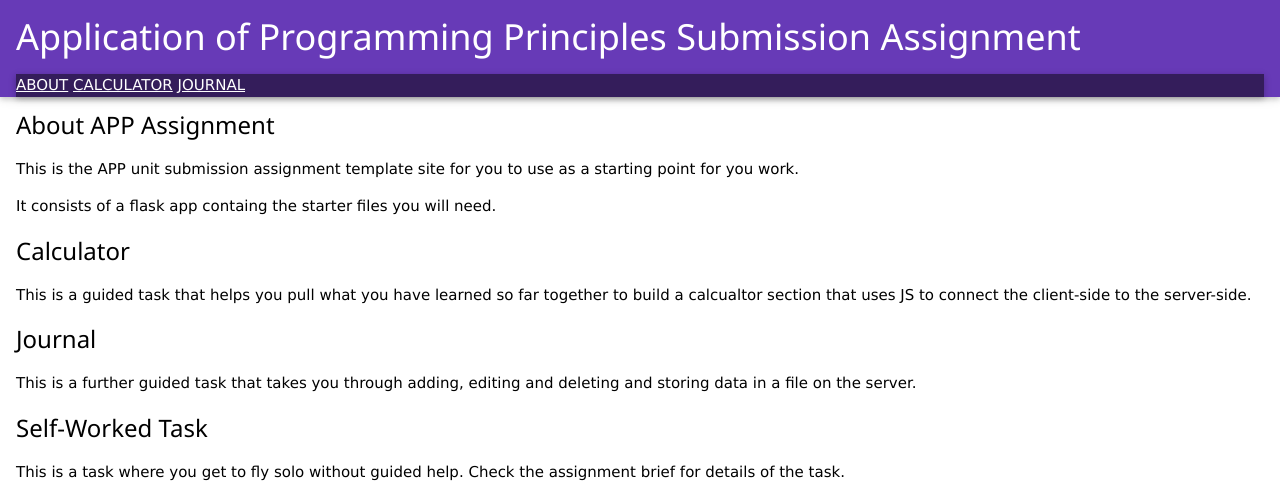
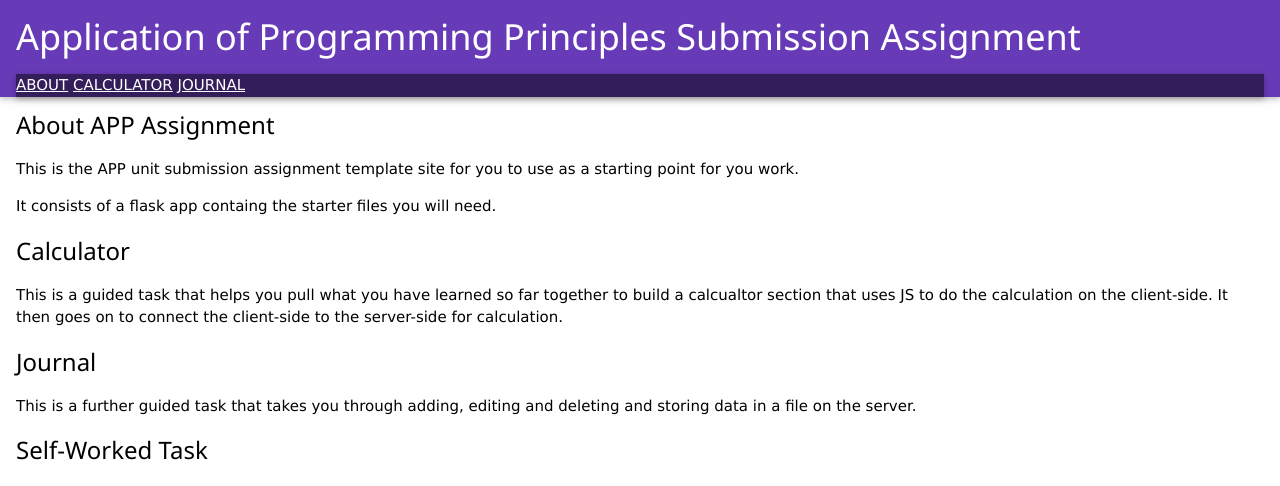
Before and after one commit to AndrewCarter04/APPCoursework, a Flask app: page / in a window 1280 px wide. Shown: the top 486 px of the page. Run offline with Flask 2, Linux system fonts and the light colour scheme.

Commit message:
current version

```diff
--- a/templates/index.html
+++ b/templates/index.html
@@ -28,7 +28,7 @@
 		<div>
 			<h3>Calculator</h3>
 			<p>This is a guided task that helps you pull what you have learned so far together to build a calcualtor section that
-				uses JS to connect the client-side to the server-side.</p>
+				uses JS to do the calculation on the client-side. It then goes on to connect the client-side to the server-side for calculation.</p>
 		</div>
 		<div>
 			<h3>Journal</h3>
```
Also changed, not shown: main.py (line endings or trailing spaces).
